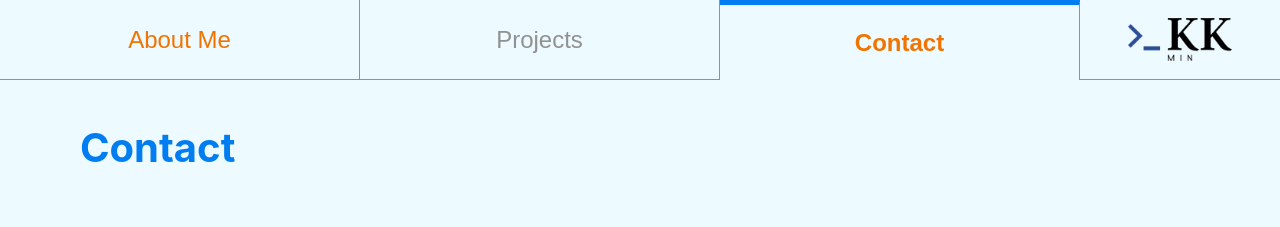
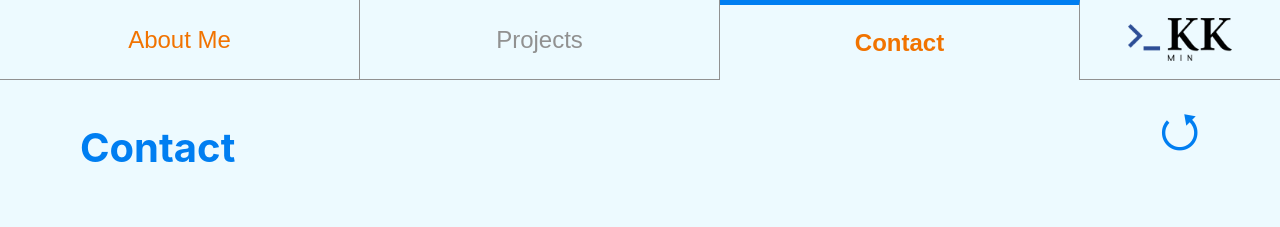
Before and after one commit to kk-min/kk-min.github.io, a React (Create React App) app: page / in a window 1280 px wide. Both pictures are taken after a click on the button "Contact". Shown: the top 227 px of the page. Built offline with nearby package versions, Linux system fonts and the light colour scheme.

Commit message:
Add reset button functionality to Contact page

```diff
--- a/src/components/Contact.tsx
+++ b/src/components/Contact.tsx
@@ -29,8 +29,28 @@ export default function Contact() {
 		setInput((prev) => prev + input);
 	};
 
+	const resetHandler = () => {
+		const resetElement = document.getElementById('reset-button');
+		if (resetElement) {
+			resetElement.classList.add('rotate');
+			setSecret((prev) => getRandomSecret(randomizerArray));
+			setInput('');
+			setLockState('default');
+		}
+		setTimeout(() => {
+			resetElement?.classList.remove('rotate');
+		}, 1500);
+	};
+
 	return (
 		<div className='content'>
+			<div
+				id='reset-button'
+				className='reset-button'
+				onClick={resetHandler}
+			>
+				⭯
+			</div>
 			<h1 className='tab-title'>Contact</h1>
 			<Lock
 				secret={secret}
--- a/src/components/Unlocker.tsx
+++ b/src/components/Unlocker.tsx
@@ -9,6 +9,7 @@ const unlockers = ['1', '2', '3', '4'];
 const timer = (ms: number) => new Promise((res) => setTimeout(res, ms));
 
 const animateAnswer = async (secret: string) => {
+	resetUnlockers('disabled');
 	await timer(1000);
 	// Fill the unlocker items in sequence of the secret:
 	for (const c of secret) {
@@ -19,11 +20,15 @@ const animateAnswer = async (secret: string) => {
 		}
 	}
 
+	resetUnlockers('enabled');
+};
+
+const resetUnlockers = (status: string) => {
 	// Un-fill the unlocker items
-	for (const c of secret) {
+	for (const c of unlockers) {
 		const unlockerElement = document.getElementById('unlocker' + c);
 		if (unlockerElement) {
-			unlockerElement.className = 'unlocker-item enabled';
+			unlockerElement.className = 'unlocker-item ' + status;
 		}
 	}
 };
@@ -49,7 +54,7 @@ export default function Unlocker(props: PropTypes) {
 	};
 
 	return (
-		<div className='unlocker-container'>
+		<div key={props.secret} className='unlocker-container'>
 			{unlockers.map((item) => {
 				return (
 					<div
--- a/src/css/TabContent.css
+++ b/src/css/TabContent.css
@@ -244,6 +244,29 @@
 	cursor: pointer;
 }
 
+.reset-button {
+	position: absolute;
+	z-index: 0;
+	right: 0;
+	margin-right: 10vh;
+	color: var(--tab-highlight-color);
+	font-size: 3rem;
+	cursor: pointer;
+}
+
+.rotate {
+	animation: rotate 1s;
+}
+
+@keyframes rotate {
+	0% {
+		transform: rotate(0deg);
+	}
+	100% {
+		transform: rotate(-360deg);
+	}
+}
+
 .project-container-no-link {
 	border: 2px solid var(--font-highlight-color);
 	margin: 5vh 10vh 5vh 10vh;
```
